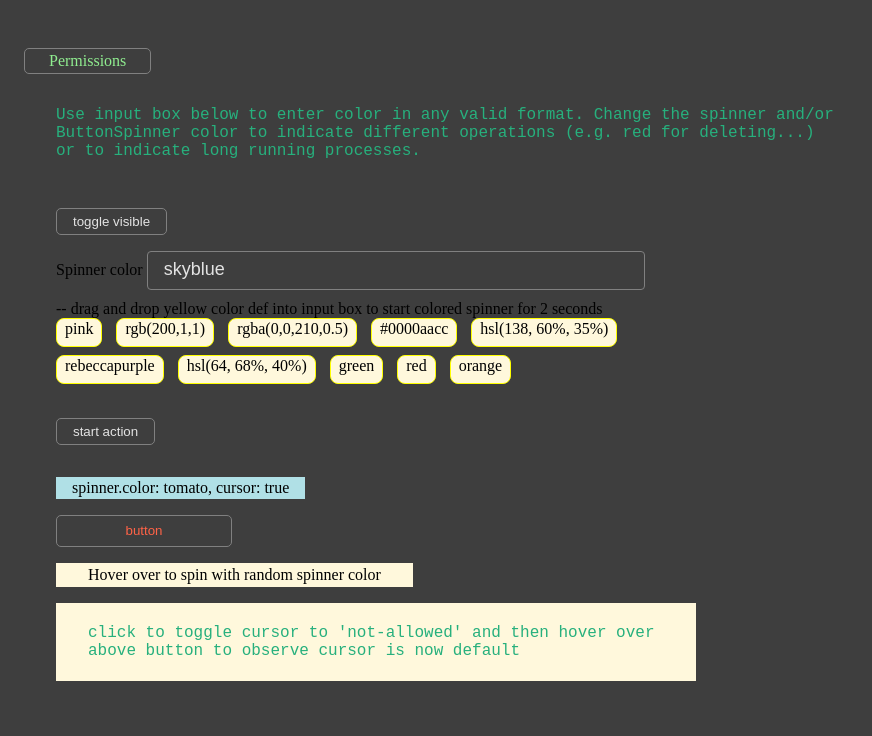
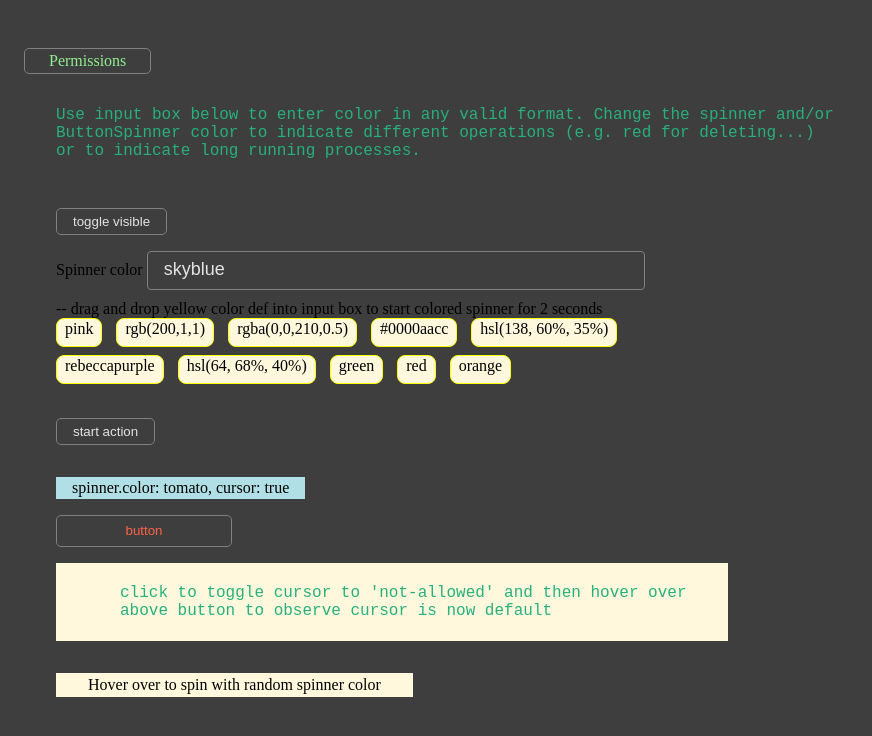
Before and after one commit to mbanem/spinner, a SvelteKit app: page / in a window 1280 px wide. Shown: the top 736 px of the page, without its empty margins (0-872 px from the left). Built offline with nearby package versions, Linux system fonts and the light colour scheme.

Commit message:
all types finally set correctly

```diff
--- a/src/routes/+page.svelte
+++ b/src/routes/+page.svelte
@@ -2,14 +2,16 @@
 	import { onMount } from 'svelte';
 	import ButtonSpinner from './ButtonSpinner.svelte';
 
-	let B: typeof ButtonSpinner;
-	let spinner: any;
+	let buttonSpinner: ReturnType<typeof ButtonSpinner>;
+
+	let spinner: ReturnType<typeof buttonSpinner.getSpinner>;
 	let btnDelete: HTMLButtonElement;
-	let spinOn = false,
-		disabled = false,
-		// cursor = true,
-		height = '2rem',
-		var_color = 'skyblue';
+
+	// let spinOn = false,
+	// 	disabled = false,
+	// 	// cursor = true,
+	// 	height = '2rem';
+	let var_color = 'skyblue';
 
 	const colors = [
 		'pink',
@@ -113,7 +115,7 @@
 
 	onMount(() => {
 		// get reference to SpinnerSetter instance
-		spinner = B.getSpinner();
+		spinner = buttonSpinner.getSpinner();
 	});
 </script>
 
@@ -156,7 +158,7 @@
 	<button id="action" onclick={toggleAction}>start action</button>
 
 	<ButtonSpinner
-		bind:this={B}
+		bind:this={buttonSpinner}
 		bind:button={btnDelete}
 		caption="new_button"
 		formaction="?/createTodo"
@@ -171,6 +173,10 @@
 		width="11rem"
 		height="3rem"
 	></ButtonSpinner>
+	<pre class="div-hover" onclick={cursorNotAllowed} aria-hidden={true}>
+		click to toggle cursor to 'not-allowed' and then hover over
+		above button to observe cursor is now {spinner?.cursor ? 'default' : 'not-allowed'}
+	</pre>
 	<div
 		class="div-hover"
 		onmouseenter={spinWithRandomColor}
@@ -179,10 +185,6 @@
 	>
 		Hover over to spin with random spinner color
 	</div>
-	<pre class="div-hover" onclick={cursorNotAllowed} aria-hidden={true}>
-click to toggle cursor to 'not-allowed' and then hover over
-above button to observe cursor is now {spinner?.cursor ? 'default' : 'not-allowed'}
-	</pre>
 </div>
 
 <style>
--- a/src/routes/ButtonSpinner.svelte
+++ b/src/routes/ButtonSpinner.svelte
@@ -92,7 +92,7 @@
 		return obj[property];
 	}
 
-	class SpinnerSetter {
+	export class SpinnerSetter {
 		caption = $state<string>('');
 		button = $state<HTMLButtonElement>();
 		formaction = $state<string>('');
@@ -147,7 +147,7 @@
 	}
 	const spinner = new SpinnerSetter('button');
 	export const getSpinner = () => {
-		return spinner;
+		return spinner as SpinnerSetter;
 	};
 
 	// $inspect(
```
